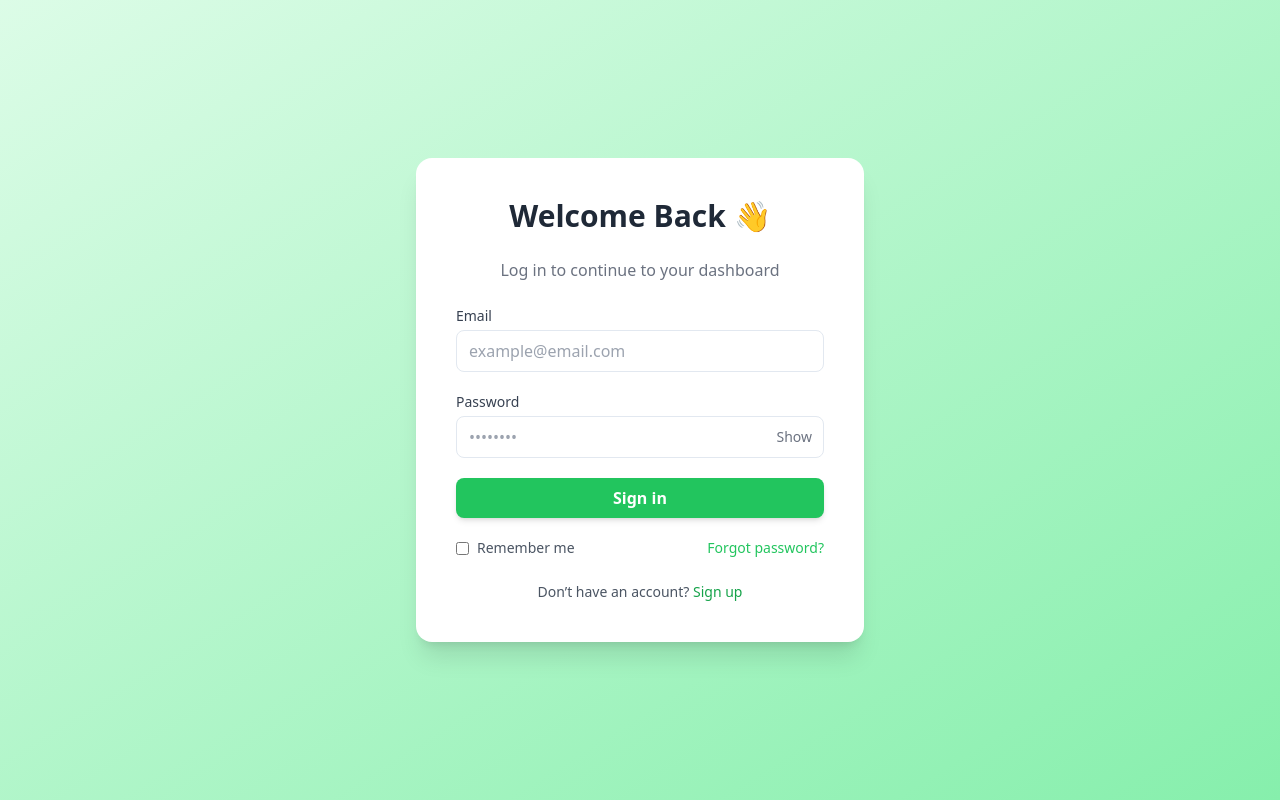
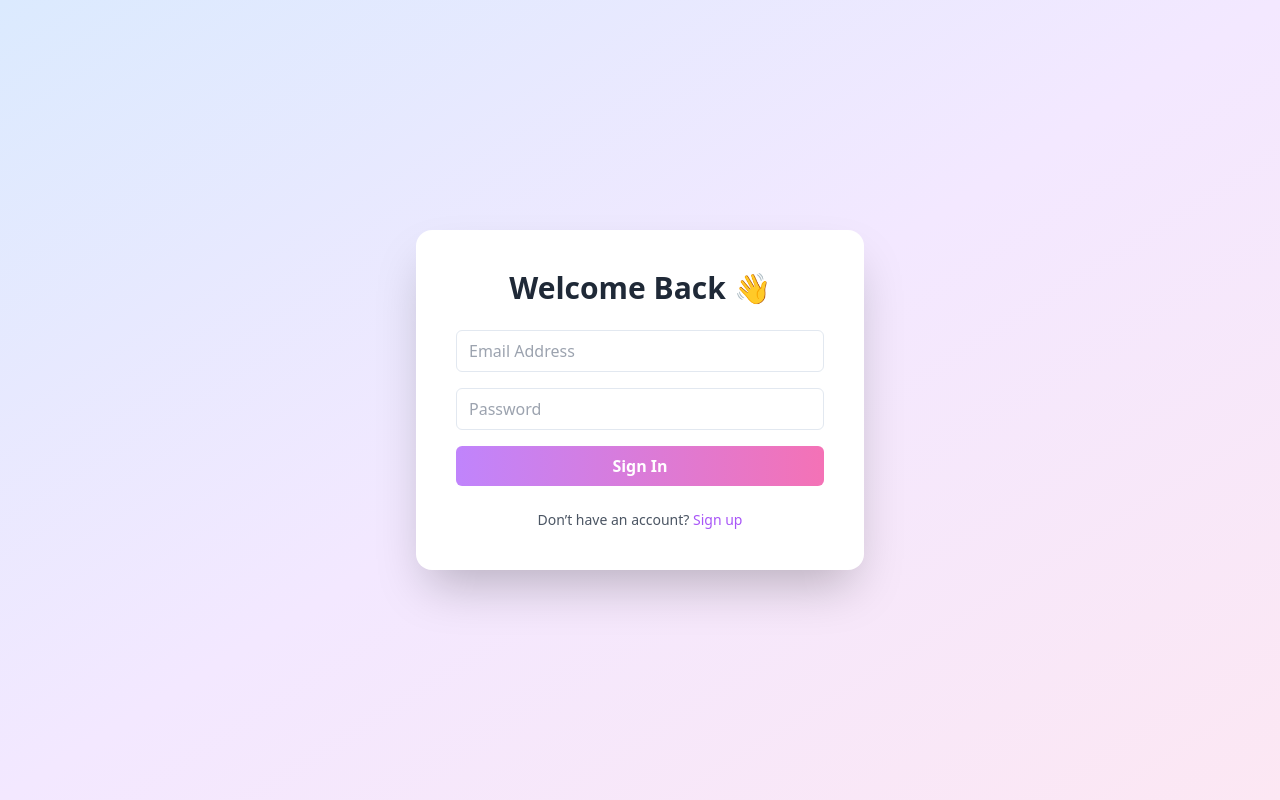
Before and after one commit to mestafrica/DigiCurriculum, a React (Vite) app in the folder frontend/: page /signin in a window 1280 px wide. Built offline with nearby package versions, Linux system fonts and the light colour scheme; a web font is replaced by a local one.

Commit message:
feat(auth): integrate signup & login with backend + role-based redirects

```diff
--- /dev/null
+++ b/frontend/src/pages/Dashboard.jsx
@@ -0,0 +1,41 @@
+// src/pages/Dashboard.jsx
+import { useEffect, useState } from "react";
+import axios from "axios";
+
+function Dashboard() {
+  const [user, setUser] = useState(null);
+
+  useEffect(() => {
+    const userId = localStorage.getItem("userId");
+    if (!userId) return;
+
+    axios
+      .get(`https://digicurriculum.onrender.com/user/${userId}`)
+      .then((res) => {
+        setUser(res.data.user);
+      })
+      .catch((err) => {
+        console.error("Error fetching user:", err);
+      });
+  }, []);
+
+  if (!user) {
+    return <p className="text-center mt-10">Loading user data...</p>;
+  }
+
+  return (
+    <div className="p-6 max-w-2xl mx-auto">
+      <h1 className="text-3xl font-bold mb-4">Welcome, {user.firstName}!</h1>
+      <div className="space-y-2">
+        <p><strong>Name:</strong> {user.firstName} {user.lastName}</p>
+        <p><strong>Email:</strong> {user.email}</p>
+        <p><strong>Role:</strong> {user.userType}</p>
+        <p><strong>School:</strong> {user.school}</p>
+        <p><strong>Country:</strong> {user.country}</p>
+        <p><strong>Verified:</strong> {user.isVerified ? "Yes" : "No"}</p>
+      </div>
+    </div>
+  );
+}
+
+export default Dashboard;
--- a/frontend/src/pages/register/Login.jsx
+++ b/frontend/src/pages/register/Login.jsx
@@ -4,9 +4,7 @@ import { loginUser } from "../../services/authService";
 
 const Login = () => {
   const [formData, setFormData] = useState({ email: "", password: "" });
-  const [showPassword, setShowPassword] = useState(false);
   const [error, setError] = useState("");
-  const [loading, setLoading] = useState(false);
   const navigate = useNavigate();
 
   const handleChange = (e) => {
@@ -16,105 +14,74 @@ const Login = () => {
   const handleSubmit = async (e) => {
     e.preventDefault();
     setError("");
-    setLoading(true);
 
     try {
       const data = await loginUser(formData);
+
+      // Save token + userId + userType
       localStorage.setItem("token", data.token);
-      navigate("/dashboard");
+      localStorage.setItem("userId", data.user?._id);
+      localStorage.setItem("userType", data.user?.userType);
+
+      // Redirect based on user type
+      if (data.user?.userType === "Student") {
+        navigate("/student-dashboard");
+      } else if (data.user?.userType === "Teacher") {
+        navigate("/teacher-dashboard");
+      } else {
+        navigate("/dashboard"); // fallback
+      }
     } catch (err) {
       setError(err.message || "Login failed");
-    } finally {
-      setLoading(false);
     }
   };
 
   return (
-    <div className="flex justify-center items-center min-h-screen bg-gradient-to-br from-green-100 to-green-300">
-      <div className="bg-white rounded-2xl shadow-xl p-10 w-full max-w-md transform transition duration-300 hover:scale-[1.01]">
+    <div className="flex justify-center items-center min-h-screen bg-gradient-to-br from-blue-100 via-purple-100 to-pink-100 px-4">
+      <div className="bg-white rounded-2xl shadow-2xl p-10 w-full max-w-md transition-all hover:shadow-3xl">
         <h2 className="text-3xl font-bold text-gray-800 mb-6 text-center">
           Welcome Back 👋
         </h2>
-        <p className="text-gray-500 text-center mb-6">
-          Log in to continue to your dashboard
-        </p>
 
         {error && (
-          <p className="text-red-500 text-sm font-medium mb-4 bg-red-50 p-2 rounded-md text-center">
-            {error}
-          </p>
+          <p className="text-red-500 text-sm mb-4 text-center">{error}</p>
         )}
 
-        <form onSubmit={handleSubmit} className="space-y-5">
+        <form onSubmit={handleSubmit} className="space-y-4">
           {/* Email */}
-          <div>
-            <label className="block text-sm font-medium text-gray-700 mb-1">
-              Email
-            </label>
           <input
             type="email"
             name="email"
+            placeholder="Email Address"
             value={formData.email}
             onChange={handleChange}
             required
-              className="w-full border rounded-lg px-3 py-2 focus:ring-2 focus:ring-green-300 outline-none"
-              placeholder="example@email.com"
+            className="w-full border rounded-md px-3 py-2 focus:ring-2 focus:ring-purple-300 outline-none"
           />
-          </div>
 
           {/* Password */}
-          <div>
-            <label className="block text-sm font-medium text-gray-700 mb-1">
-              Password
-            </label>
-            <div className="relative">
           <input
-                type={showPassword ? "text" : "password"}
+            type="password"
             name="password"
+            placeholder="Password"
             value={formData.password}
             onChange={handleChange}
             required
-                className="w-full border rounded-lg px-3 py-2 focus:ring-2 focus:ring-green-300 outline-none"
-                placeholder="••••••••"
+            className="w-full border rounded-md px-3 py-2 focus:ring-2 focus:ring-purple-300 outline-none"
           />
-              <button
-                type="button"
-                onClick={() => setShowPassword(!showPassword)}
-                className="absolute inset-y-0 right-3 flex items-center text-sm text-gray-500"
-              >
-                {showPassword ? "Hide" : "Show"}
-              </button>
-            </div>
-          </div>
 
           {/* Submit */}
           <button
             type="submit"
-            disabled={loading}
-            className={`w-full ${
-              loading ? "bg-green-300" : "bg-green-500 hover:bg-green-600"
-            } text-white font-semibold py-2 rounded-lg shadow-md transition duration-200`}
+            className="w-full bg-gradient-to-r from-purple-400 to-pink-400 hover:from-purple-500 hover:to-pink-500 text-white font-semibold py-2 rounded-md transition transform hover:scale-[1.02]"
           >
-            {loading ? "Signing in..." : "Sign in"}
+            Sign In
           </button>
-
-          {/* Options */}
-          <div className="flex justify-between items-center text-sm text-gray-600">
-            <label className="flex items-center">
-              <input type="checkbox" className="mr-2" /> Remember me
-            </label>
-            <button type="button" className="text-green-500 hover:underline">
-              Forgot password?
-            </button>
-          </div>
         </form>
 
         <p className="mt-6 text-sm text-center text-gray-600">
           Don’t have an account?{" "}
-          <Link
-            to="/signup"
-            className="text-green-600 font-medium hover:underline"
-          >
+          <Link to="/signup" className="text-purple-500 hover:underline">
             Sign up
           </Link>
         </p>
--- a/frontend/src/pages/register/Signup.jsx
+++ b/frontend/src/pages/register/Signup.jsx
@@ -32,7 +32,7 @@ const Signup = () => {
     }
 
     try {
-      await registerUser({
+      const data = await registerUser({
         firstName: formData.firstName,
         lastName: formData.lastName,
         email: formData.email,
@@ -41,7 +41,20 @@ const Signup = () => {
         school: formData.school,
         country: formData.country,
       });
-      navigate("/otp");
+
+      // Save token + userId after signup
+      localStorage.setItem("token", data.token);
+      localStorage.setItem("userId", data.user?._id);
+      localStorage.setItem("userType", data.user?.userType);
+
+      // Redirect based on user type
+      if (data.user?.userType === "Student") {
+        navigate("/student-dashboard");
+      } else if (data.user?.userType === "Teacher") {
+        navigate("/teacher-dashboard");
+      } else {
+        navigate("/dashboard"); // fallback
+      }
     } catch (err) {
       setError(err.message || "Signup failed");
     }
@@ -106,7 +119,6 @@ const Signup = () => {
             <option value="">I am a...</option>
             <option value="Student">Student</option>
             <option value="Teacher">Teacher</option>
-            <option value="Developer">Developer</option>
           </select>
 
           {/* School */}
@@ -164,7 +176,9 @@ const Signup = () => {
             />
             <button
               type="button"
-              onClick={() => setShowConfirmPassword(!showConfirmPassword)}
+              onClick={() =>
+                setShowConfirmPassword(!showConfirmPassword)
+              }
               className="absolute inset-y-0 right-3 flex items-center text-sm text-gray-500"
             >
               {showConfirmPassword ? "🙈" : "👁️"}
--- a/frontend/src/services/authService.js
+++ b/frontend/src/services/authService.js
@@ -1,11 +1,11 @@
 // src/services/authService.js
 import axios from "axios";
 
-const API_BASE_URL = "https://digiccurriculum.onrender.com";
+const API_BASE_URL = "https://digicurriculum.onrender.com"; // ✅ corrected domain spelling
 
 // ================= USER AUTH =================
 
-// Signup for students/teachers/etc.
+// Signup
 export const registerUser = async (data) => {
   try {
     const response = await axios.post(`${API_BASE_URL}/signup`, data);
@@ -15,7 +15,7 @@ export const registerUser = async (data) => {
   }
 };
 
-// Login for students/teachers/etc.
+// Login
 export const loginUser = async (data) => {
   try {
     const response = await axios.post(`${API_BASE_URL}/login`, data);
@@ -25,40 +25,16 @@ export const loginUser = async (data) => {
   }
 };
 
-// ================= DEVELOPER AUTH =================
-
-export const registerDeveloper = async (data) => {
+// Get single user
+export const getUserById = async (id, token) => {
   try {
-    const response = await axios.post(`${API_BASE_URL}/developers/register`, data);
+    const response = await axios.get(`${API_BASE_URL}/user/${id}`, {
+      headers: {
+        Authorization: `Bearer ${token}`,
+      },
+    });
     return response.data;
   } catch (error) {
-    throw error.response?.data || { message: "Developer registration failed" };
+    throw error.response?.data || { message: "Fetching user failed" };
   }
 };
-
-export const loginDeveloper = async (data) => {
-  try {
-    const response = await axios.post(`${API_BASE_URL}/developers/login`, data);
-    return response.data;
-  } catch (error) {
-    throw error.response?.data || { message: "Developer login failed" };
-  }
-};
-
-export const verifyOtp = async (data) => {
-  try {
-    const response = await axios.post(`${API_BASE_URL}/developers/verify-otp`, data);
-    return response.data;
-  } catch (error) {
-    throw error.response?.data || { message: "OTP verification failed" };
-  }
-};
-
-export const resendOtp = async (data) => {
-  try {
-    const response = await axios.post(`${API_BASE_URL}/developers/resend-otp`, data);
-    return response.data;
-  } catch (error) {
-    throw error.response?.data || { message: "Resend OTP failed" };
-  }
-};
```
Lines whose indentation alone changed are shown as unchanged.
